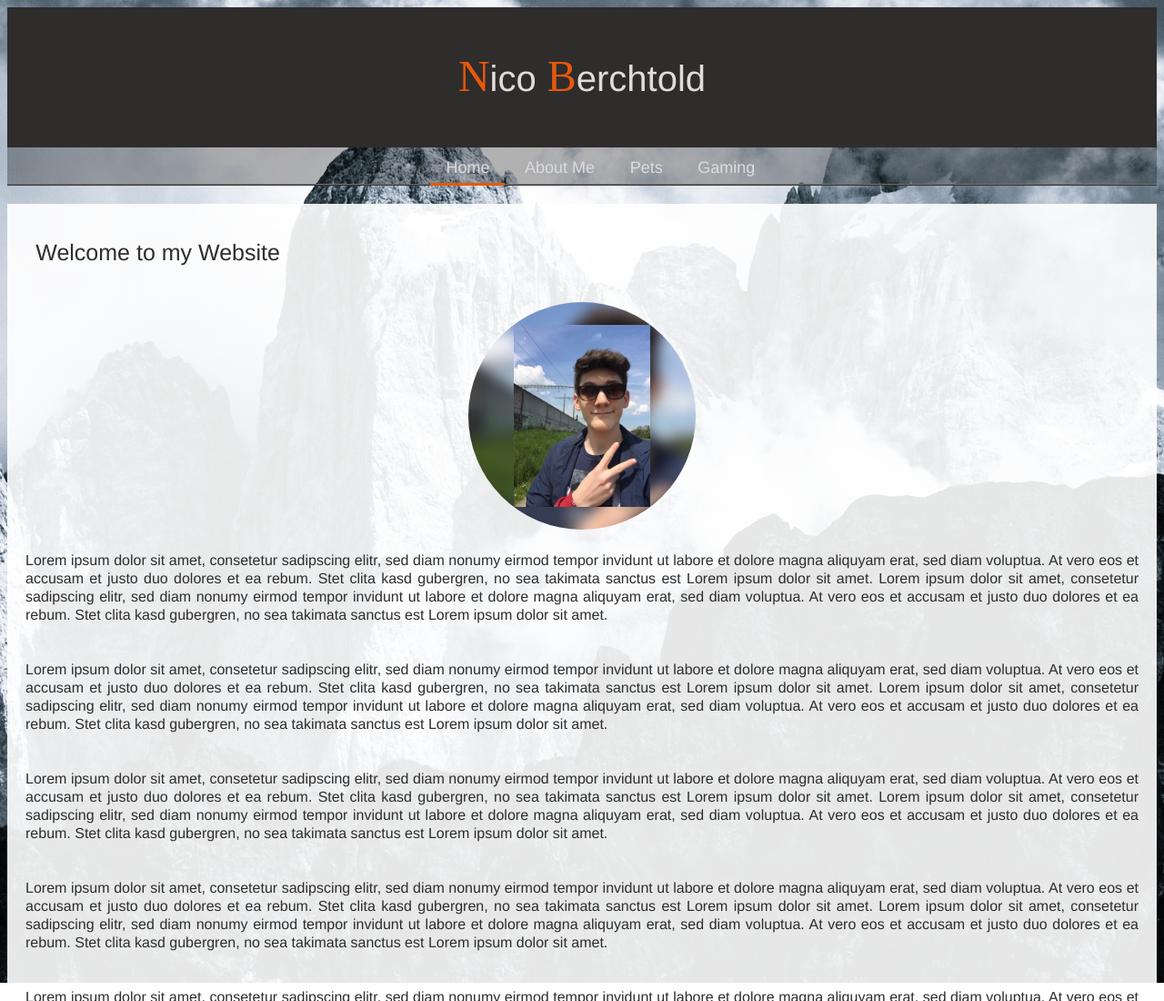
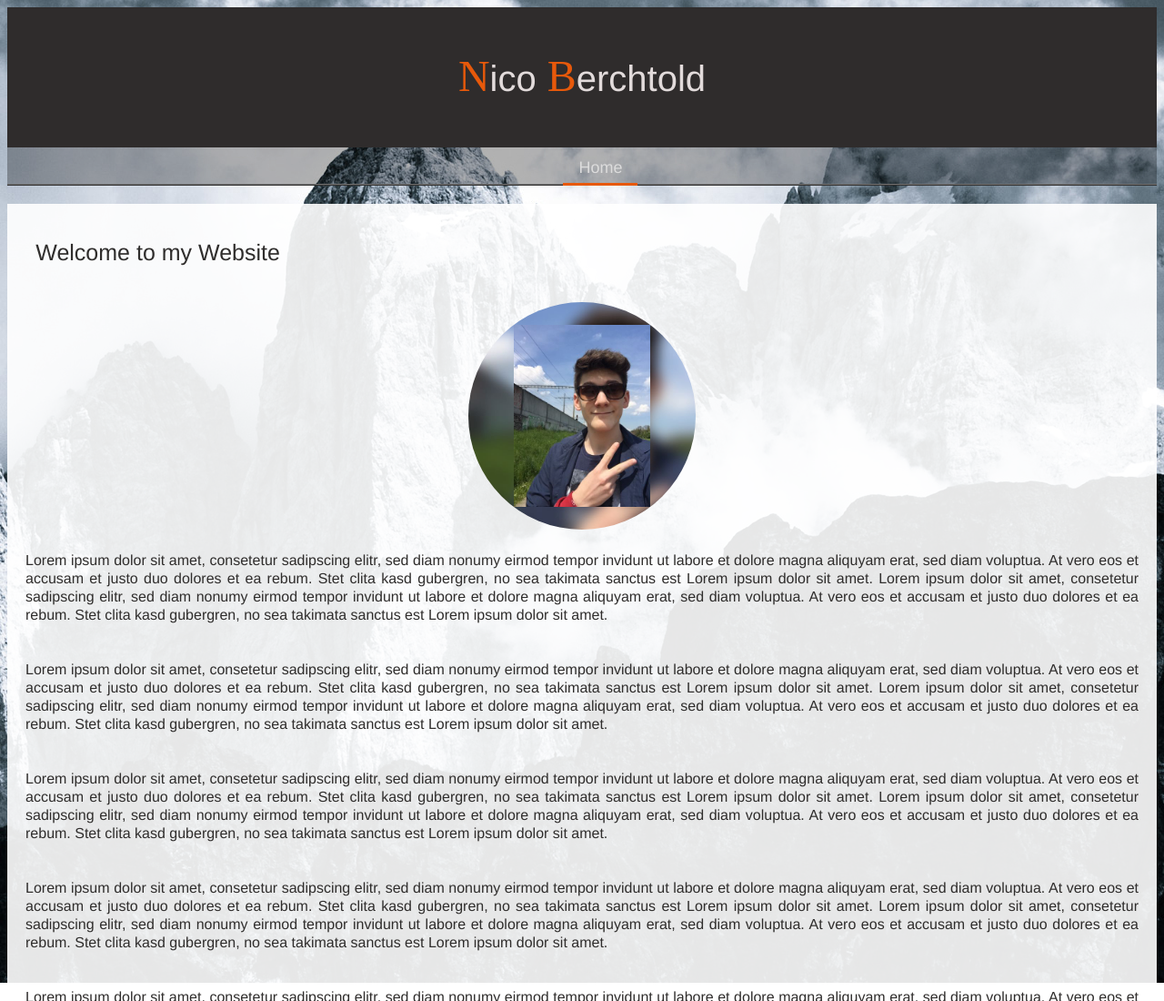
Before and after one commit to ntold/Website_m122, a plain HTML site: page index.html in a window 1280 px wide. Shown: the top 1100 px of the page at 91% size. Drawn offline with Linux system fonts and the light colour scheme.

Commit message:
Deleted useless href

```diff
--- a/index.html
+++ b/index.html
@@ -22,9 +22,6 @@
 					<nav class="nav">
 						<ul>
 							<li><a href="index.html" class="active">Home</a></li>
-							<li><a href="AboutMe.html">About Me</a></li>
-							<li><a href="Pets.html">Pets</a></li>
-							<li><a href="Gaming.html">Gaming</a></li>
 						</ul>
 					</nav>
 					<div class="line-separator"></div>
```
